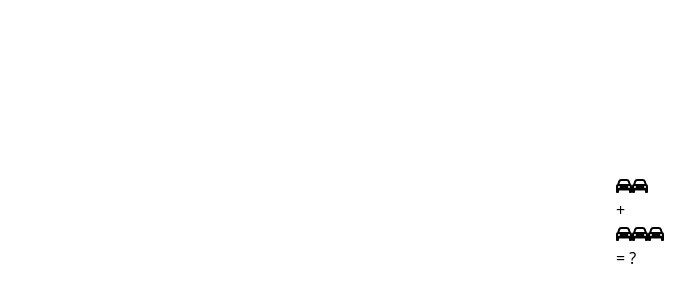
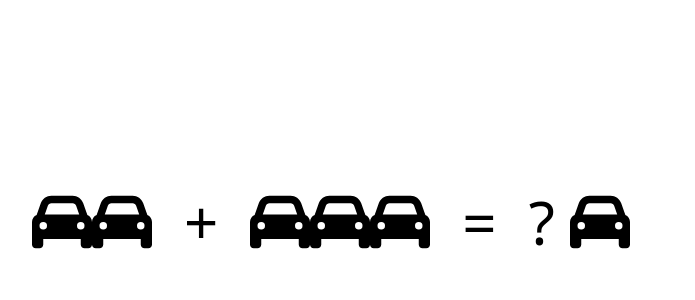
Before and after one commit to doerfli/kiddycalc, a Next.js app: page / in a window 1280 px wide. Shown: the part 178-478 px from the top of the page, without its empty margins (0-695 px from the left). Built offline with nearby package versions, Linux system fonts and the light colour scheme.

Commit message:
icon size

```diff
--- a/components/challenge.tsx
+++ b/components/challenge.tsx
@@ -1,6 +1,12 @@
 import React, { useState }  from "react";
 // import Number from "./number";
 import dynamic from 'next/dynamic'
+
+import {
+    faCar,
+} from "@fortawesome/free-solid-svg-icons";
+import { FontAwesomeIcon } from '@fortawesome/react-fontawesome'
+
 
 // TODO make ssr work again
 const Number = dynamic(
@@ -18,12 +24,23 @@ export default function Challenge(props: ChallengeProps) {
     const [ number2, setNumber2 ] = useState(props.number2);
 
     return (
-        <div>
-            <Number number={number1} />
-            +
-            <Number number={number2} />
-            =
-            ?
+        <div className="text-lg">
+            <div className="float-left px-4">
+                <Number number={number1} />
+            </div>
+            <div className="float-left px-4 text-lg">
+                <p className="text-6xl">+</p>
+            </div>
+            <div className="float-left px-4">
+                <Number number={number2} />
+            </div>
+            <div className="float-left px-4">
+                <p className="text-6xl">=</p>
+            </div>
+            <div className="float-left px-4">
+                <span className="text-6xl">?&nbsp;</span>
+                <FontAwesomeIcon className="text-6xl" icon={faCar} />
+            </div>
         </div>
     );
 
--- a/components/number.tsx
+++ b/components/number.tsx
@@ -14,13 +14,13 @@ export default function Number(props: NumberProps) {
 
     let icons = [];
     for (let i = 0; i < number; i++) {
-        icons.push(<FontAwesomeIcon icon={faCar} />);
+        icons.push(<FontAwesomeIcon icon={faCar} className="text-6xl" />);
     }
 
     return (
         <div>
             {[...Array(number)].map((x, i) =>
-                <FontAwesomeIcon key={i} icon={faCar} />
+                <FontAwesomeIcon key={i} icon={faCar} className="text-6xl" />
             )}
         </div>
     );
--- a/pages/index.tsx
+++ b/pages/index.tsx
@@ -14,12 +14,13 @@ const Home: NextPage = () => {
   return (
     <div className="flex min-h-screen flex-col items-center justify-center py-2">
       <Head>
-        <title>Create Next App</title>
+        <title>Kiddycalc</title>
         <link rel="icon" href="/favicon.ico" />
       </Head>
 
-      <Game />
-
+      <div className="container mx-auto px-4">
+        <Game />
+      </div>
 
     </div>
   )
```
